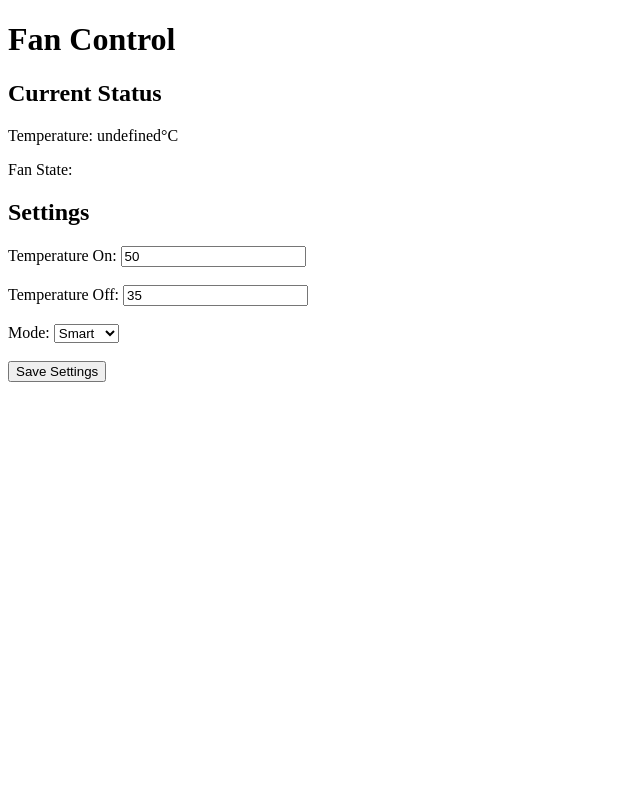
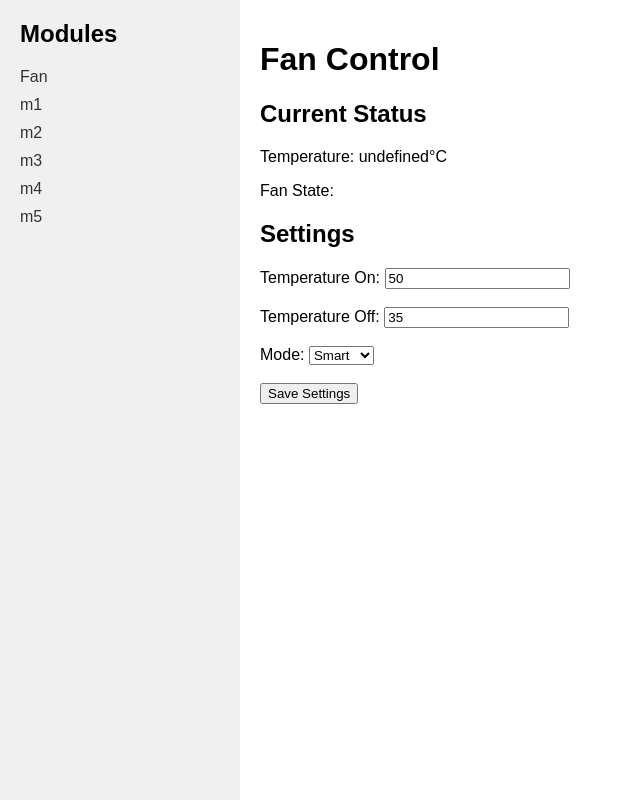
Before and after one commit to Vasysik/RPiModules, a Flask app: page /fan_control/ in a window 1280 px wide. Shown: the whole page, without its empty margins (0-640 px from the left). Run offline with Flask 3, Linux system fonts and the light colour scheme; data that the repository does not hold is empty.

Commit message:
Added home page interface

```diff
--- a/modules/fan_control/templates/fan_control.html
+++ b/modules/fan_control/templates/fan_control.html
@@ -7,6 +7,9 @@
     <script src="{{ url_for('fan_control.static', filename='fan_control.js') }}"></script>
 </head>
 <body>
+    {% extends "base_layout.html" %}
+
+    {% block content %}
     <h1>Fan Control</h1>
     <h2>Current Status</h2>
     <p>Temperature: <span id="current-temperature">Loading...</span></p>
@@ -27,5 +30,6 @@
     </select><br><br>
 
     <button onclick="saveSettings()">Save Settings</button>
+    {% endblock %}
 </body>
 </html>
--- a/web/app.py
+++ b/web/app.py
@@ -1,4 +1,4 @@
-from flask import Flask
+from flask import Flask, render_template
 import json
 import os
 import sys
@@ -18,5 +18,9 @@ modules_paths = read_json(os.path.join(current_dir, "modules_paths.json"))
 from modules.fan_control.route import fan_control
 app.register_blueprint(fan_control, url_prefix='/fan_control')
 
+@app.route('/')
+def index():
+    return render_template('base_layout.html')
+
 if __name__ == '__main__':
     app.run(host='0.0.0.0', port=8080)
--- /dev/null
+++ b/web/static/css/style.css
@@ -0,0 +1,39 @@
+body {
+    font-family: Arial, sans-serif;
+    margin: 0;
+    padding: 0;
+}
+
+.container {
+    display: flex;
+    height: 100vh;
+}
+
+.sidebar {
+    width: 200px;
+    background-color: #f0f0f0;
+    padding: 20px;
+}
+
+.sidebar h2 {
+    margin-top: 0;
+}
+
+.sidebar ul {
+    list-style-type: none;
+    padding: 0;
+}
+
+.sidebar li {
+    margin-bottom: 10px;
+}
+
+.sidebar a {
+    text-decoration: none;
+    color: #333;
+}
+
+.content {
+    flex-grow: 1;
+    padding: 20px;
+}
--- /dev/null
+++ b/web/templates/base_layout.html
@@ -0,0 +1,28 @@
+<!DOCTYPE html>
+<html lang="en">
+<head>
+    <meta charset="UTF-8">
+    <meta name="viewport" content="width=device-width, initial-scale=1.0">
+    <title>RPi Modules Dashboard</title>
+    <link rel="stylesheet" href="{{ url_for('static', filename='css/style.css') }}">
+</head>
+<body>
+    <div class="container">
+        <div class="sidebar">
+            <h2>Modules</h2>
+            <ul>
+                <li><a href="{{ url_for('fan_control.index') }}">Fan</a></li>
+                <li><a href="#">m1</a></li>
+                <li><a href="#">m2</a></li>
+                <li><a href="#">m3</a></li>
+                <li><a href="#">m4</a></li>
+                <li><a href="#">m5</a></li>
+            </ul>
+        </div>
+        <div class="content">
+            {% block content %}{% endblock %}
+        </div>
+    </div>
+    <script src="{{ url_for('static', filename='js/main.js') }}"></script>
+</body>
+</html>
```
Also changed, not shown: web/static/js/main.js (added).
